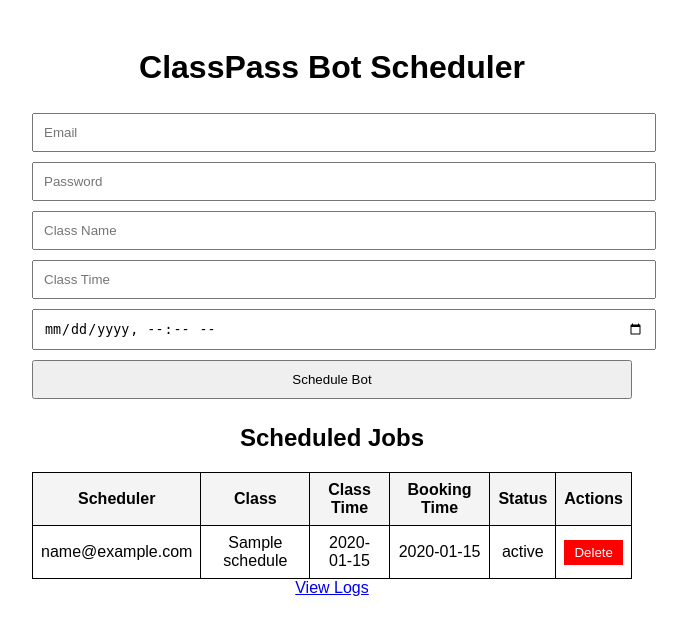
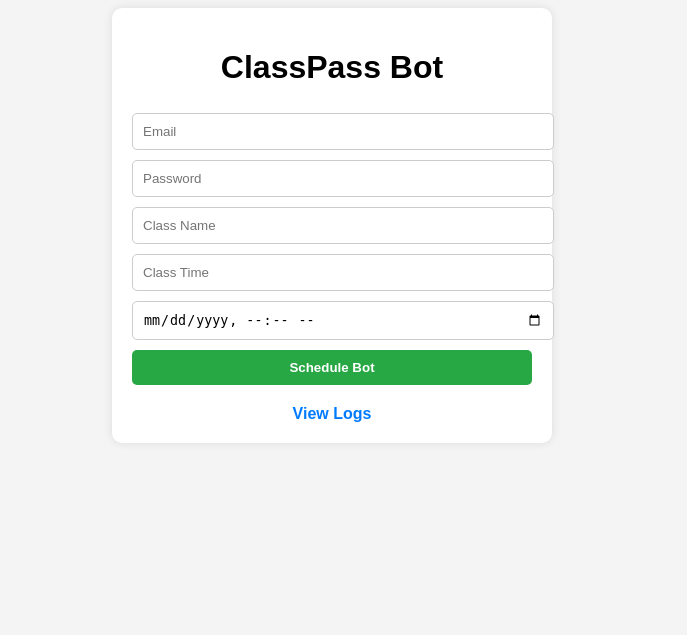
Before and after one commit to hannesue/classpass-bot, a Flask app: page / in a window 1280 px wide. Shown: the top 635 px of the page, without its empty margins (308-995 px from the left). Run offline with Flask 3, Linux system fonts and the light colour scheme; tables that the repository leaves empty hold one stand-in row (values such as "Sample post").

Commit message:
Update index.html

```diff
--- a/templates/index.html
+++ b/templates/index.html
@@ -3,16 +3,15 @@
 <head>
     <meta charset="UTF-8">
     <meta name="viewport" content="width=device-width, initial-scale=1.0">
-    <title>ClassPass Bot Scheduler</title>
+    <title>ClassPass Bot</title>
     <style>
-        body { font-family: Arial, sans-serif; text-align: center; }
-        .container { max-width: 600px; margin: auto; padding: 20px; }
-        input, button { width: 100%; padding: 10px; margin: 5px 0; }
-        table { width: 100%; border-collapse: collapse; margin-top: 20px; }
-        th, td { border: 1px solid black; padding: 8px; text-align: center; }
-        th { background-color: #f4f4f4; }
-        .delete-btn { background-color: red; color: white; border: none; padding: 5px; cursor: pointer; }
+        body { font-family: Arial, sans-serif; text-align: center; background: #f4f4f4; }
+        .container { max-width: 400px; margin: auto; padding: 20px; background: white; border-radius: 10px; box-shadow: 0px 0px 10px rgba(0,0,0,0.1); }
+        input, button { width: 100%; padding: 10px; margin: 5px 0; border-radius: 5px; border: 1px solid #ccc; }
+        button { background: #28a745; color: white; font-weight: bold; border: none; cursor: pointer; }
+        button:hover { background: #218838; }
         #message { display: none; padding: 10px; margin-top: 10px; }
+        .link { display: block; margin-top: 15px; text-decoration: none; color: #007bff; font-weight: bold; }
     </style>
     <script>
         function scheduleBot(event) {
@@ -24,25 +23,13 @@
                     document.getElementById("message").innerText = data.message;
                     document.getElementById("message").style.display = "block";
                     document.getElementById("scheduleForm").reset();
-                    setTimeout(() => location.reload(), 2000);
                 });
-        }
-
-        function deleteJob(jobId) {
-            if (confirm("Are you sure you want to delete this job?")) {
-                fetch(`/delete/${jobId}`, { method: "POST" })
-                    .then(response => response.json())
-                    .then(data => {
-                        alert(data.message);
-                        location.reload();
-                    });
-            }
         }
     </script>
 </head>
 <body>
     <div class="container">
-        <h1>ClassPass Bot Scheduler</h1>
+        <h1>ClassPass Bot</h1>
         <form id="scheduleForm" onsubmit="scheduleBot(event)">
             <input type="email" name="email" placeholder="Email" required>
             <input type="password" name="password" placeholder="Password" required>
@@ -52,30 +39,7 @@
             <button type="submit">Schedule Bot</button>
         </form>
         <div id="message"></div>
-
-        <h2>Scheduled Jobs</h2>
-        <table>
-            <tr>
-                <th>Scheduler</th>
-                <th>Class</th>
-                <th>Class Time</th>
-                <th>Booking Time</th>
-                <th>Status</th>
-                <th>Actions</th>
-            </tr>
-            {% for job in jobs %}
-            <tr>
-                <td>{{ job[1] }}</td>
-                <td>{{ job[2] }}</td>
-                <td>{{ job[3] }}</td>
-                <td>{{ job[4] }}</td>
-                <td>{{ job[5] }}</td>
-                <td><button class="delete-btn" onclick="deleteJob({{ job[0] }})">Delete</button></td>
-            </tr>
-            {% endfor %}
-        </table>
-
-        <a href="/logs?password=DietCoke">View Logs</a>
+        <a class="link" href="/logs?password=DietCoke">View Logs</a>
     </div>
 </body>
 </html>
```
